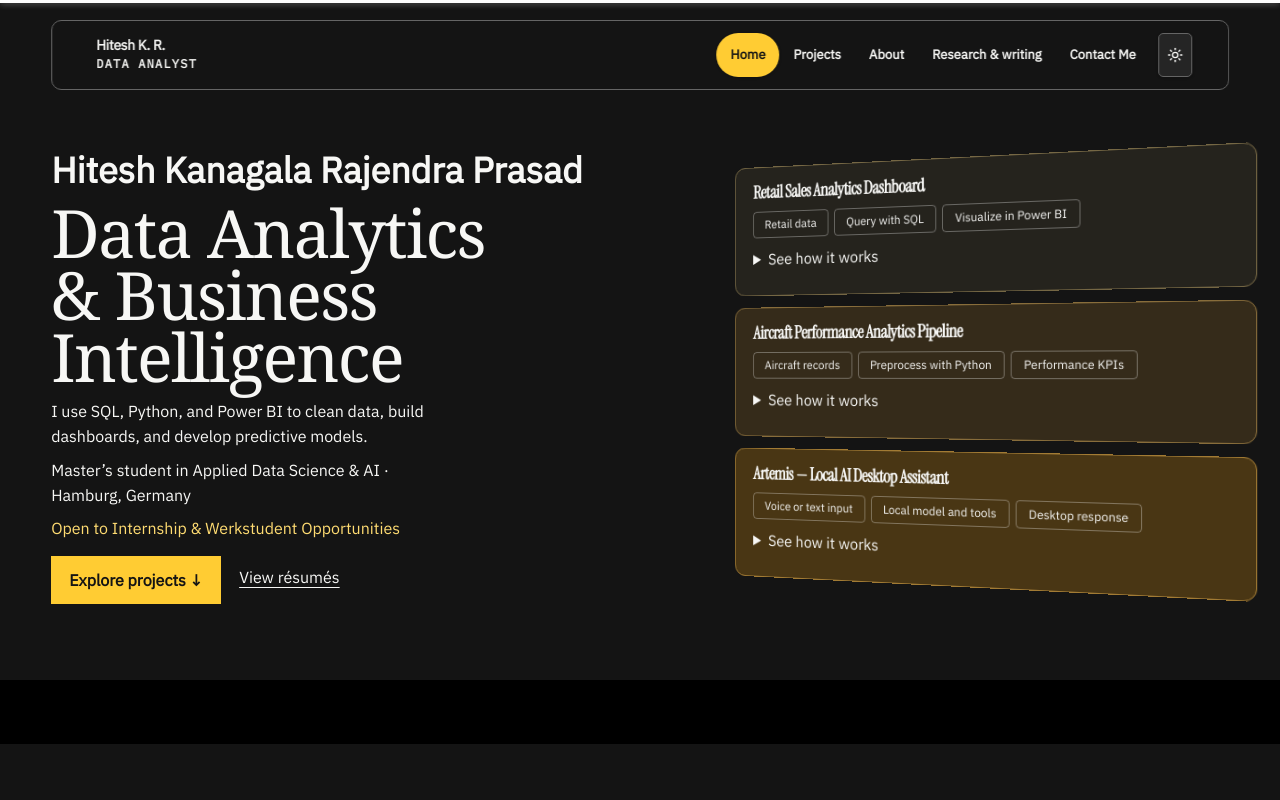
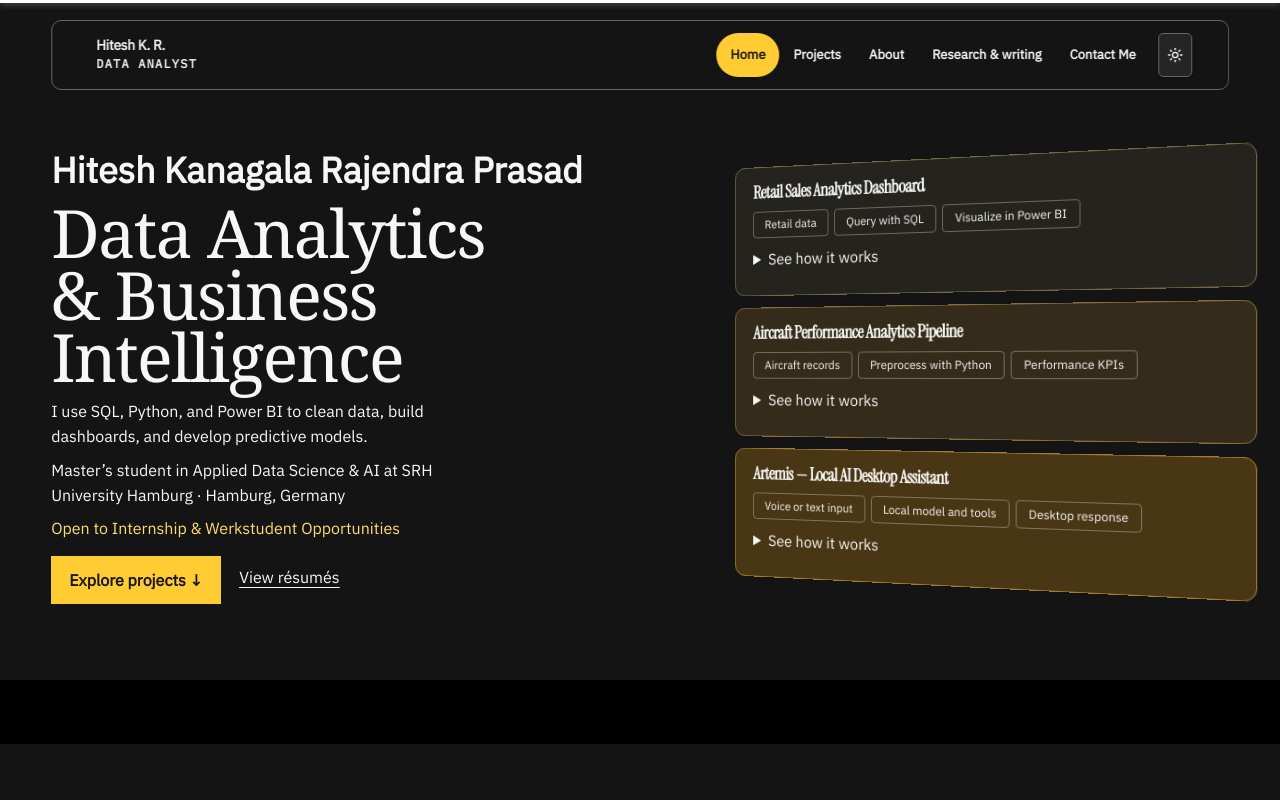
Before and after one commit to hitesh175/Hitesh_Portfolio, a React (Vite) app: page / in a window 1280 px wide. Shown: the top 800 px of the page. Built offline with nearby package versions, Linux system fonts and the light colour scheme.

Commit message:
Show SRH University Hamburg on homepage

```diff
--- a/src/components/Hero.tsx
+++ b/src/components/Hero.tsx
@@ -16,7 +16,7 @@ export default function Hero() {
       <p className="hero-name">{personalInfo.name}</p>
       <h1>Data Analytics &amp; Business Intelligence</h1>
       <p>I use SQL, Python, and Power BI to clean data, build dashboards, and develop predictive models.</p>
-      <p>Master’s student in Applied Data Science &amp; AI · {personalInfo.location}</p>
+      <p>Master’s student in Applied Data Science &amp; AI at SRH University Hamburg · {personalInfo.location}</p>
       <p className="hero-availability">{personalInfo.status}</p>
       <div className="hero-actions"><a className="hero-projects-link" href="#projects">Explore projects ↓</a><a className="hero-resume-link" href="#resumes-heading">View résumés</a></div>
     </div>
```
